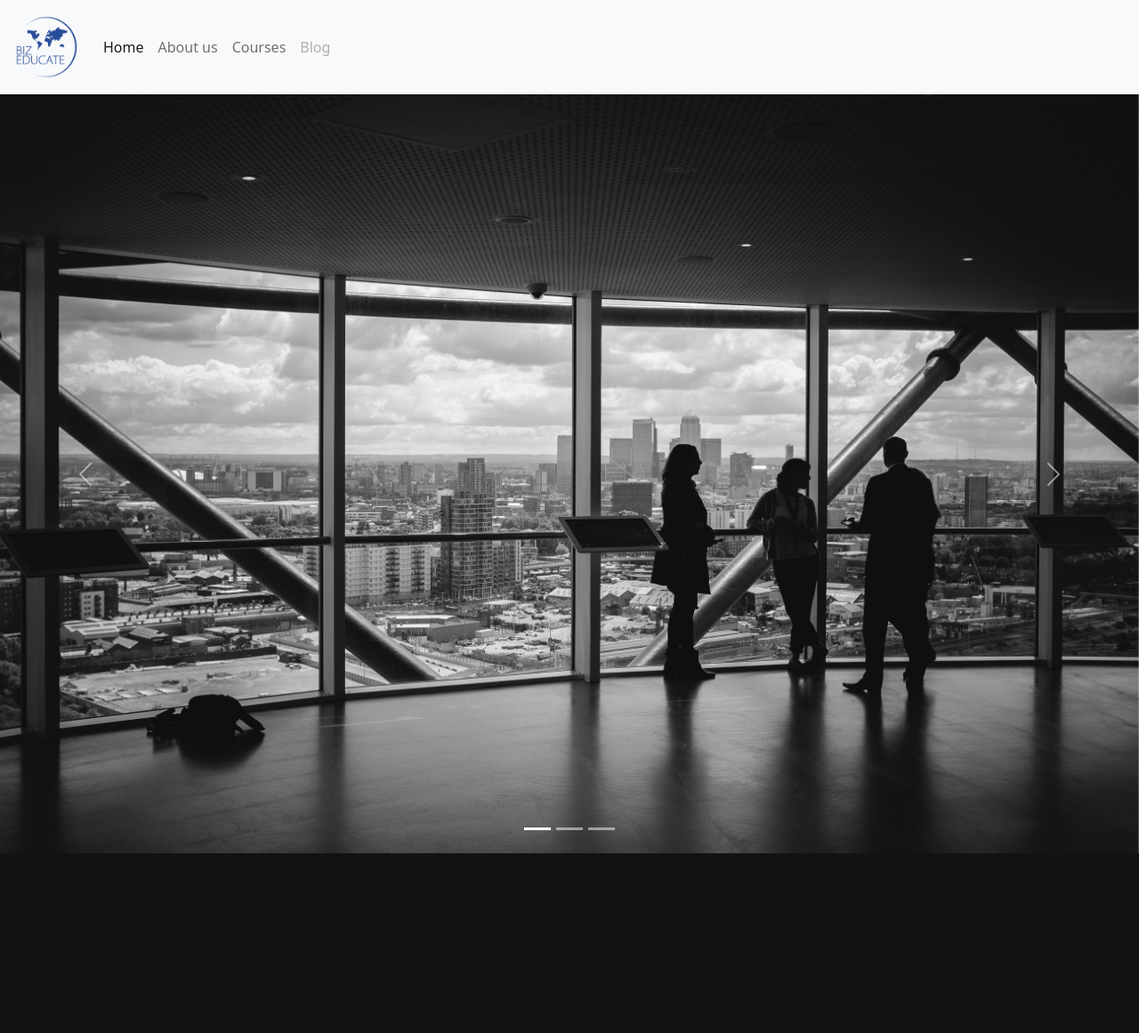
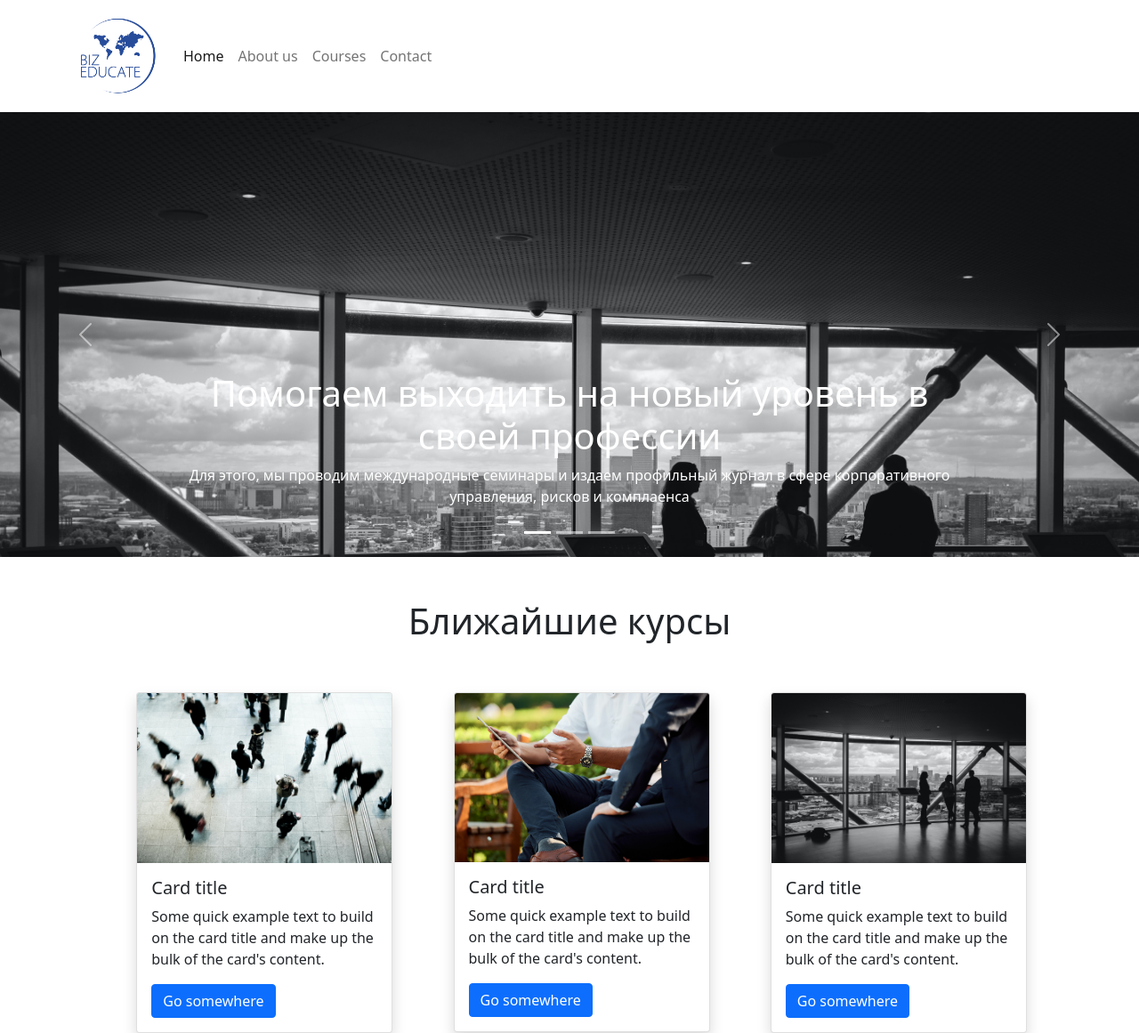
Before and after one commit to MaksymUK/Bizeducate_website_Flask, a Flask app: page / in a window 1280 px wide. Shown: the whole page at 89% size. Before the commit the page ends 959 px from the top, so only its background shows below. Run offline with Flask 2, Linux system fonts and the light colour scheme.

Commit message:
contact us form and html page

```diff
--- a/app.py
+++ b/app.py
@@ -1,8 +1,9 @@
-from bizeducateapp import app
+from bizeducateapp import app,mail
 from flask import render_template,flash,redirect,url_for,session,request
 from bizeducateapp.models import Users
 from flask_login import login_user,current_user,logout_user,login_required
-from bizeducateapp.forms import LoginForm
+from bizeducateapp.forms import LoginForm,ContactUsForm
+from flask_mail import Message, Mail
 
 @app.route('/')
 @app.route('/home')
@@ -29,6 +30,19 @@ def logout():
 def single_course():
     return render_template('course.html')
 
+@app.route('/contact_us', methods = ['GET','POST'])
+def contact_us():
+    form = ContactUsForm()
+    if form.validate_on_submit():
+        name = request.form.get('name')
+        email = request.form.get('email')
+        text = request.form.get('text')
+        flash("Your request has been sent")
+        msg = Message('Request from bizeducate website', sender='marketalliance18@gmail.com', recipients=['office@bizeducate.com'])
+        msg.body = f"Email: {email},\n Name: {name},\n Request text:\n {text}"
+        mail.send(msg)
+        return redirect(url_for('contact_us'))
+    return render_template('contact_us.html', form = form)
 
 
 
--- /dev/null
+++ b/bizeducateapp/static/styles/mainpage.css
@@ -0,0 +1,8 @@
+
+.carousel-item {
+  height: 500px;
+  width: 100%;
+}
+.form-group {
+font-style: italic;
+}
--- a/bizeducateapp/templates/base.html
+++ b/bizeducateapp/templates/base.html
@@ -5,18 +5,20 @@
     <title>Title</title>
     <!-- CSS only -->
 <link href="https://cdn.jsdelivr.net/npm/bootstrap@5.0.2/dist/css/bootstrap.min.css" rel="stylesheet" integrity="sha384-EVSTQN3/azprG1Anm3QDgpJLIm9Nao0Yz1ztcQTwFspd3yD65VohhpuuCOmLASjC" crossorigin="anonymous">
+<link rel="stylesheet" href="{{ url_for('static',filename='styles/mainpage.css') }}" type="text/css">
 </head>
 <body>
-<nav class="navbar navbar-expand-lg navbar-light bg-light">
-  <div class="container-fluid">
-    <a class="navbar-brand" href="#"><img src="/static/logo_transparent.png" height="80" width="80"></a>
+
+<nav class="navbar navbar-expand-md navbar-light bg-white">
+  <div class="container">
+    <a class="navbar-brand" href="#"><img src="/static/logo_transparent.png" height="100" width="100"></a>
     <button class="navbar-toggler" type="button" data-bs-toggle="collapse" data-bs-target="#navbarNav" aria-controls="navbarNav" aria-expanded="false" aria-label="Toggle navigation">
       <span class="navbar-toggler-icon"></span>
     </button>
     <div class="collapse navbar-collapse" id="navbarNav">
       <ul class="navbar-nav">
         <li class="nav-item">
-          <a class="nav-link active" aria-current="page" href="#">Home</a>
+          <a class="nav-link active" aria-current="page" href="/">Home</a>
         </li>
         <li class="nav-item">
           <a class="nav-link" href="#">About us</a>
@@ -25,7 +27,7 @@
           <a class="nav-link" href="#">Courses</a>
         </li>
         <li class="nav-item">
-          <a class="nav-link disabled" href="#" tabindex="-1" aria-disabled="true">Blog</a>
+          <a class="nav-link" href="{{ url_for('contact_us') }}">Contact</a>
         </li>
       </ul>
     </div>
--- a/bizeducateapp/templates/home.html
+++ b/bizeducateapp/templates/home.html
@@ -2,31 +2,84 @@
 
 {% block content %}
 
-<div id="carouselExampleIndicators" class="carousel slide" data-bs-ride="carousel">
+<div id="carouselExampleCaptions" class="carousel slide" data-bs-ride="carousel">
   <div class="carousel-indicators">
-    <button type="button" data-bs-target="#carouselExampleIndicators" data-bs-slide-to="0" class="active" aria-current="true" aria-label="Slide 1"></button>
-    <button type="button" data-bs-target="#carouselExampleIndicators" data-bs-slide-to="1" aria-label="Slide 2"></button>
-    <button type="button" data-bs-target="#carouselExampleIndicators" data-bs-slide-to="2" aria-label="Slide 3"></button>
+    <button type="button" data-bs-target="#carouselExampleCaptions" data-bs-slide-to="0" class="active" aria-current="true" aria-label="Slide 1"></button>
+    <button type="button" data-bs-target="#carouselExampleCaptions" data-bs-slide-to="1" aria-label="Slide 2"></button>
+    <button type="button" data-bs-target="#carouselExampleCaptions" data-bs-slide-to="2" aria-label="Slide 3"></button>
   </div>
   <div class="carousel-inner">
     <div class="carousel-item active">
       <img src="static/charles.jpg" class="d-block w-100" alt="...">
+      <div class="carousel-caption d-none d-md-block">
+        <h1>Помогаем выходить на новый уровень в своей профессии</h1>
+        <p>Для этого, мы проводим международные семинары и издаем профильный журнал в сфере корпоративного управления, рисков и комплаенса</p>
+      </div>
     </div>
     <div class="carousel-item">
       <img src="static/mediensturmer.jpg" class="d-block w-100" alt="...">
+      <div class="carousel-caption d-none d-md-block">
+        <h5>Second slide label</h5>
+        <p>Some representative placeholder content for the second slide.</p>
+      </div>
     </div>
     <div class="carousel-item">
-      <img src="static/timon.jpg" class="d-block w-100" alt="...">
+      <img src="static/pic_1.jpg" class="d-block w-100" alt="...">
+      <div class="carousel-caption d-none d-md-block">
+        <h1>Помогаем выходить на новый уровень в своей профессии</h1>
+        <p><h4>Для этого, мы проводим международные семинары и издаем профильный журнал в сфере корпоративного управления, рисков и комплаенса</h4></p>
+      </div>
     </div>
   </div>
-  <button class="carousel-control-prev" type="button" data-bs-target="#carouselExampleIndicators" data-bs-slide="prev">
+  <button class="carousel-control-prev" type="button" data-bs-target="#carouselExampleCaptions" data-bs-slide="prev">
     <span class="carousel-control-prev-icon" aria-hidden="true"></span>
     <span class="visually-hidden">Previous</span>
   </button>
-  <button class="carousel-control-next" type="button" data-bs-target="#carouselExampleIndicators" data-bs-slide="next">
+  <button class="carousel-control-next" type="button" data-bs-target="#carouselExampleCaptions" data-bs-slide="next">
     <span class="carousel-control-next-icon" aria-hidden="true"></span>
     <span class="visually-hidden">Next</span>
   </button>
 </div>
 
+<div class="pt-5 pb-5">
+ <div class="container-fluid">
+   <h1 class="text-center">Ближайшие курсы</h1>
+</div>
+
+</div>
+<div class="container">
+  <div class="row justify-content-evenly">
+    <div class="col-md-3">
+      <div class="card shadow" style="width: 18rem;">
+        <img src="static/timon.jpg" class="card-img-top" alt="...">
+        <div class="card-body">
+        <h5 class="card-title">Card title</h5>
+        <p class="card-text">Some quick example text to build on the card title and make up the bulk of the card's content.</p>
+        <a href="#" class="btn btn-primary">Go somewhere</a>
+        </div>
+      </div>
+    </div>
+        <div class="col-md-3">
+      <div class="card shadow" style="width: 18rem;">
+        <img src="static/mediensturmer.jpg" class="card-img-top" alt="...">
+        <div class="card-body">
+        <h5 class="card-title">Card title</h5>
+        <p class="card-text">Some quick example text to build on the card title and make up the bulk of the card's content.</p>
+        <a href="#" class="btn btn-primary">Go somewhere</a>
+        </div>
+      </div>
+    </div>
+        <div class="col-md-3">
+      <div class="card shadow" style="width: 18rem;">
+        <img src="static/charles.jpg" class="card-img-top" alt="...">
+        <div class="card-body">
+        <h5 class="card-title">Card title</h5>
+        <p class="card-text">Some quick example text to build on the card title and make up the bulk of the card's content.</p>
+        <a href="#" class="btn btn-primary">Go somewhere</a>
+        </div>
+      </div>
+    </div>
+  </div>
+</div>
+
 {% endblock %}
```
Also changed, not shown: bizeducateapp/__init__.py (+15 -0 lines), bizeducateapp/forms.py (+4 -3 lines), bizeducateapp/templates/contact_us.html (added, +49 -0 lines).
